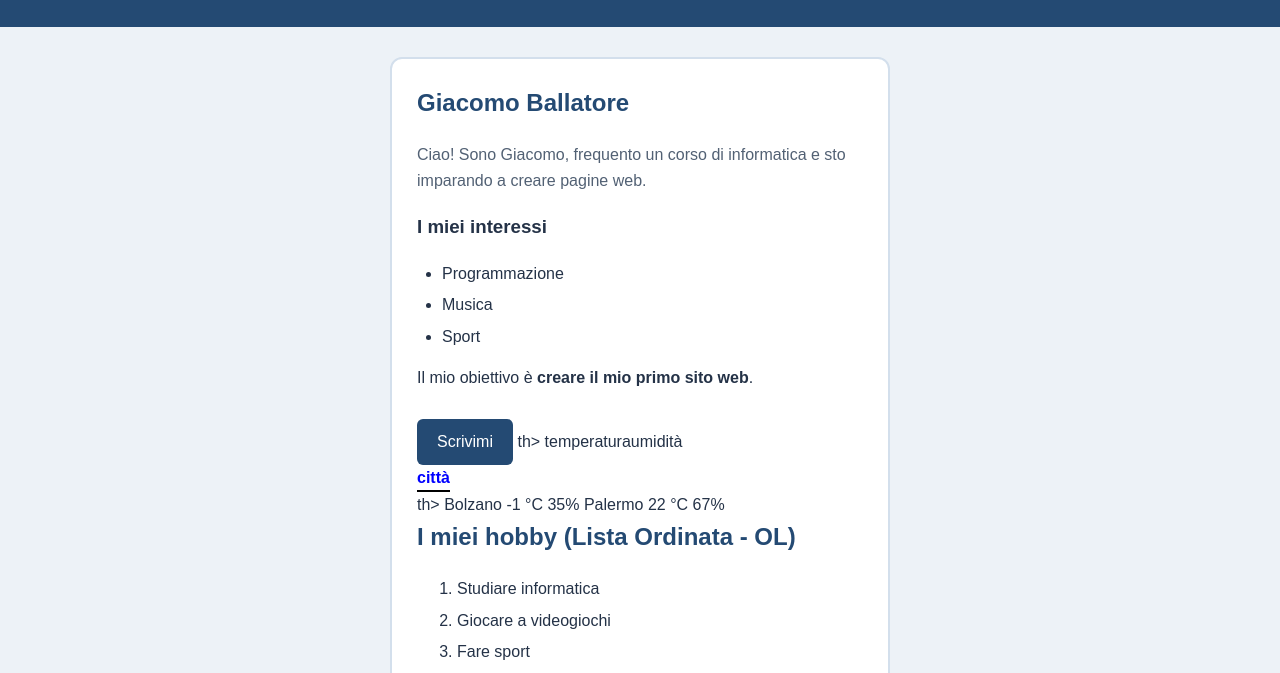
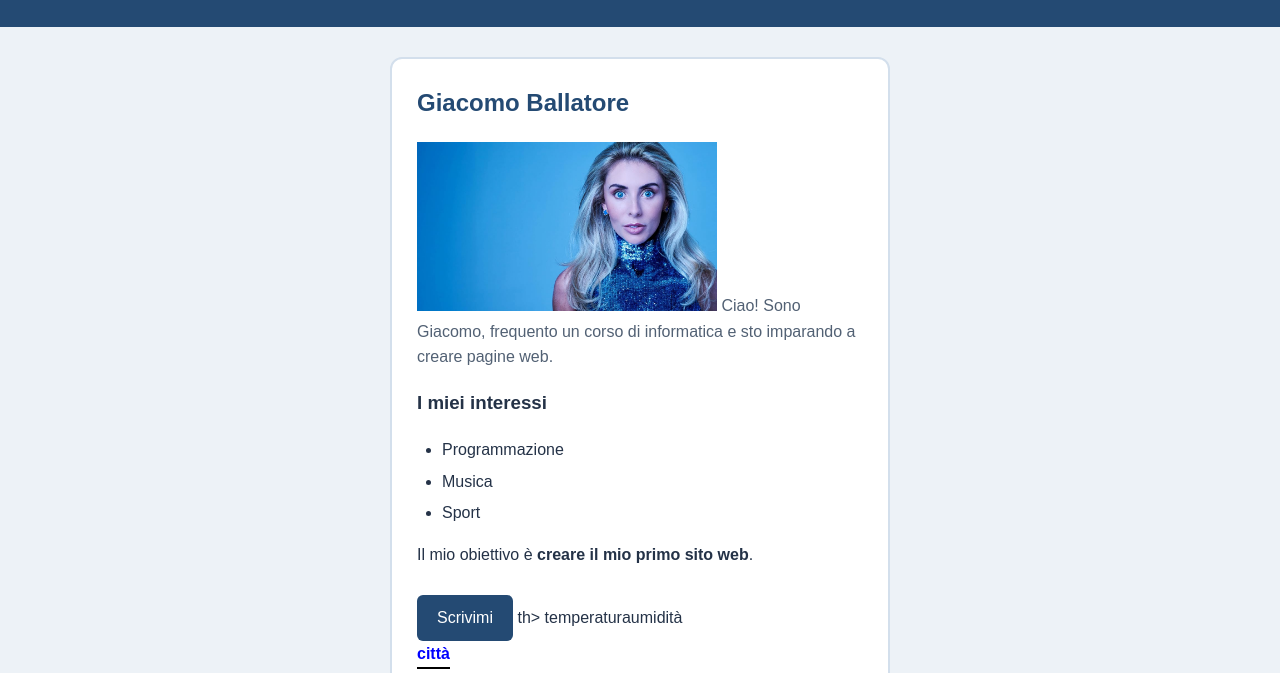
Before and after one commit to giacomoballatore2019-boop/laboratorio-htlm, a plain HTML site: page index.html in a window 1280 px wide. Shown: the part 118-791 px from the top of the page. Drawn offline with Linux system fonts and the light colour scheme.

Commit message:
Update index.html

```diff
--- a/index.html
+++ b/index.html
@@ -19,6 +19,7 @@
             <article class="scheda">
                 <h2>Giacomo Ballatore</h2>
                 <p class="descrizione">
+                    <img src="bonny.jpg" alt="Illustrazione a tema informatica" width="300">
                     Ciao! Sono Giacomo, frequento un corso di informatica
                     e sto imparando a creare pagine web.
                 </p>
```
